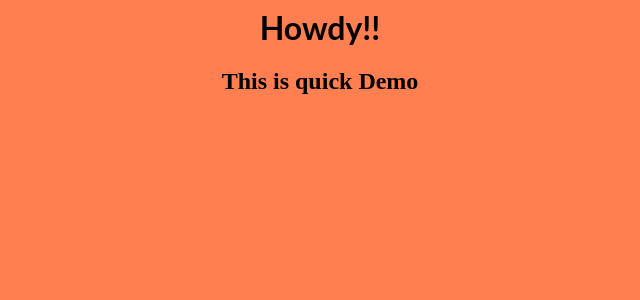
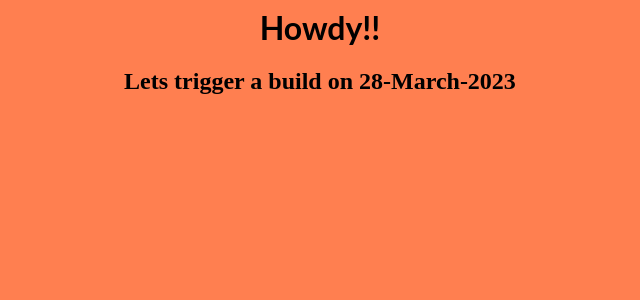
Before and after one commit to upentest-demo/devops-demo, a React (Create React App) app: page / in a window 1280 px wide. Shown: the top 300 px of the page, without its empty margins (320-960 px from the left). Built offline with nearby package versions, Linux system fonts and the light colour scheme.

Commit message:
Test Commit

```diff
--- a/src/App.js
+++ b/src/App.js
@@ -5,7 +5,7 @@ export default function App() {
   return (
     <div>
       <h1>Howdy!!</h1>
-      <h2>This is quick Demo</h2>
+      <h2>Lets trigger a build on 28-March-2023</h2>
     </div>
   );
 }
```
